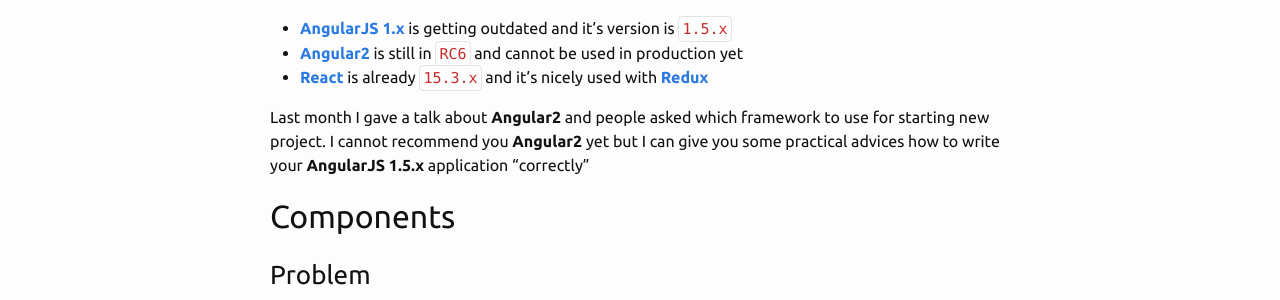
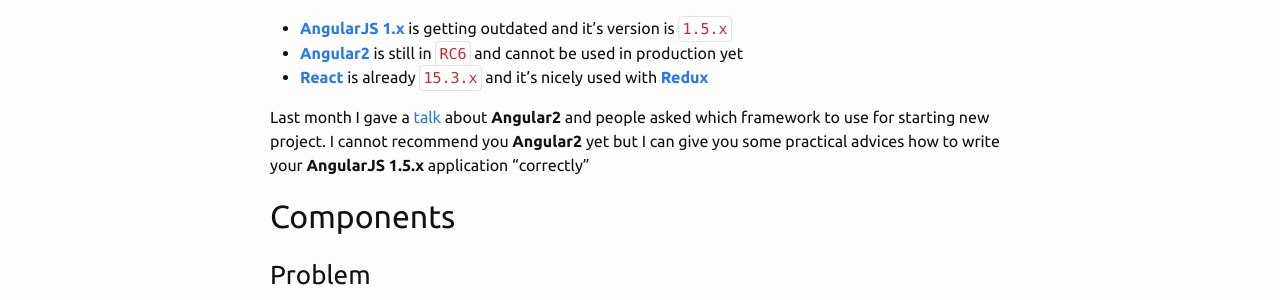
Before and after one commit to matiishyn/blog, a Jekyll site: the page built from _posts/2016-09-02-ng1-prepared-to-ng2.markdown, in a window 1280 px wide and 900 px high. Shown: the part 289-589 px from the top of the window. Built offline with Jekyll 4.4.1, drawn with Linux system fonts in a browser that asks for light colours; part of the change alters nothing that is shown.

```diff
--- a/_posts/2016-09-02-ng1-prepared-to-ng2.markdown
+++ b/_posts/2016-09-02-ng1-prepared-to-ng2.markdown
@@ -12,7 +12,7 @@ JavaScript frameworks and techs we are gonna be talking about:
 * [**Angular2**][ng2] is still in `RC6` and cannot be used in production yet
 * [**React**][react] is already `15.3.x` and it's nicely used with [**Redux**][redux]
 
-Last month I gave a talk about **Angular2** and people asked which
+Last month I gave a [talk](https://youtu.be/IdkfhxbzMNI?t=5m7s) about **Angular2** and people asked which
 framework to use for starting new project. I cannot recommend you
 **Angular2** yet but I can give you some practical advices how to write
 your **AngularJS 1.5.x** application "correctly"
```
